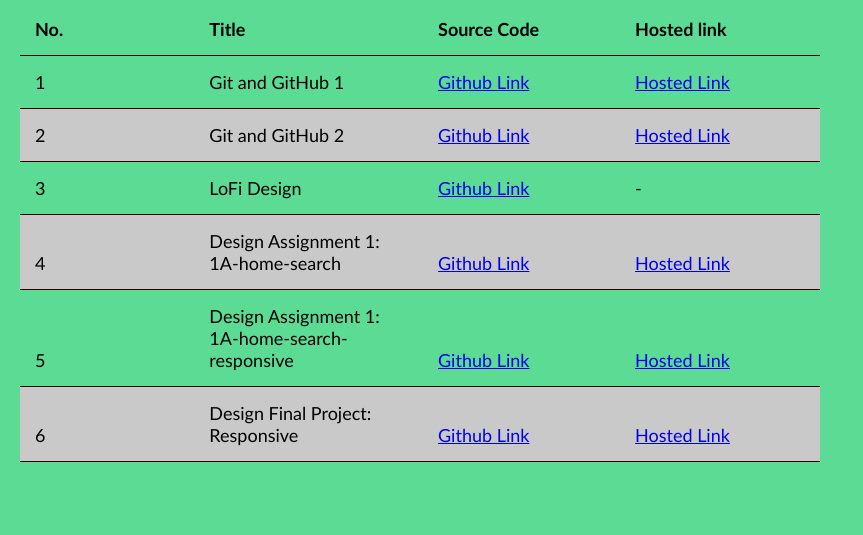
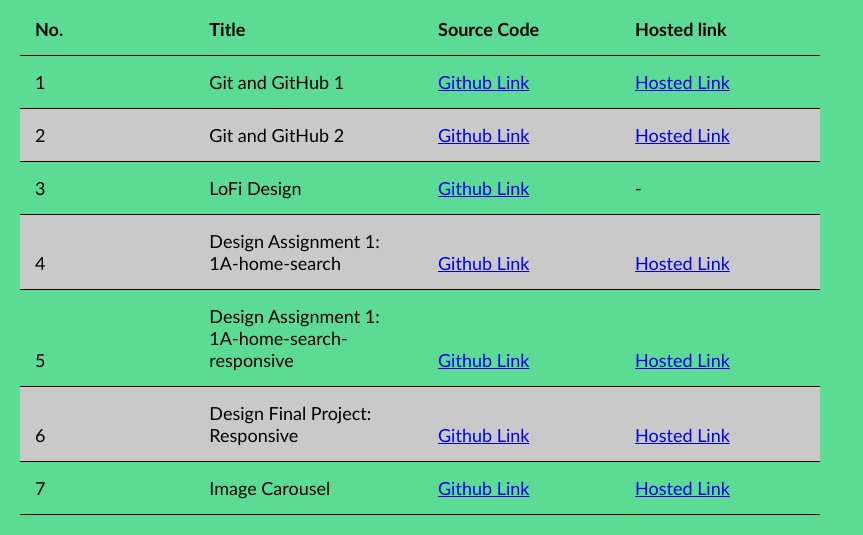
Before and after one commit to sujal7/Leapfrog-Assignments, a plain HTML site: page index.html in a window 1280 px wide. Shown: the part 364-899 px from the top of the page, without its empty margins (0-863 px from the left). Before the commit the page ends 846 px from the top, so only its background shows below. Drawn offline with Linux system fonts and the light colour scheme.

Commit message:
updated row in table

```diff
--- a/index.html
+++ b/index.html
@@ -117,6 +117,22 @@
               >
             </td>
           </tr>
+          <tr>
+            <td>7</td>
+            <td>Image Carousel</td>
+            <td>
+              <a
+                href="https://github.com/sujal7/Leapfrog-Assignments/tree/main/js-assignments/assignment-1"
+                >Github Link</a
+              >
+            </td>
+            <td>
+              <a
+                href="https://sujal7.github.io/Leapfrog-Assignments/js-assignments/assignment-1"
+                >Hosted Link</a
+              >
+            </td>
+          </tr>
         </tbody>
       </table>
     </div>
```
